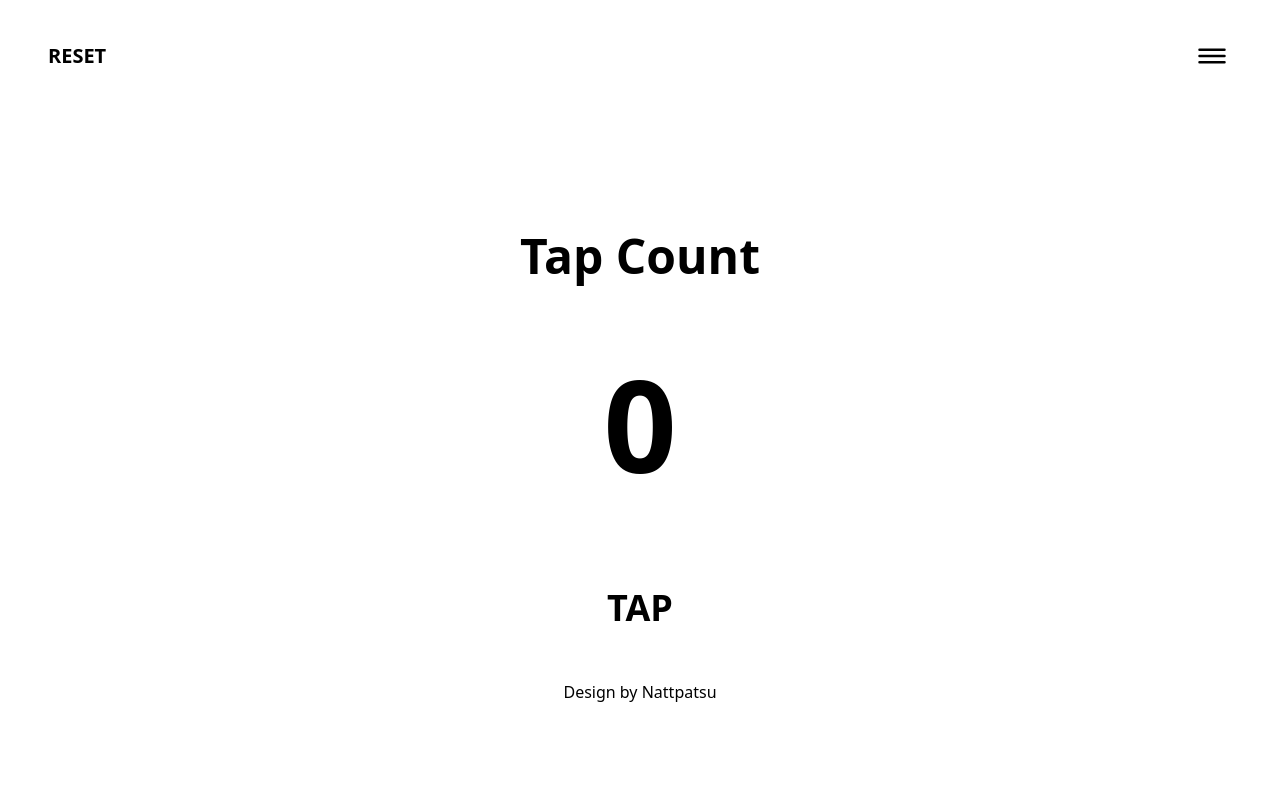
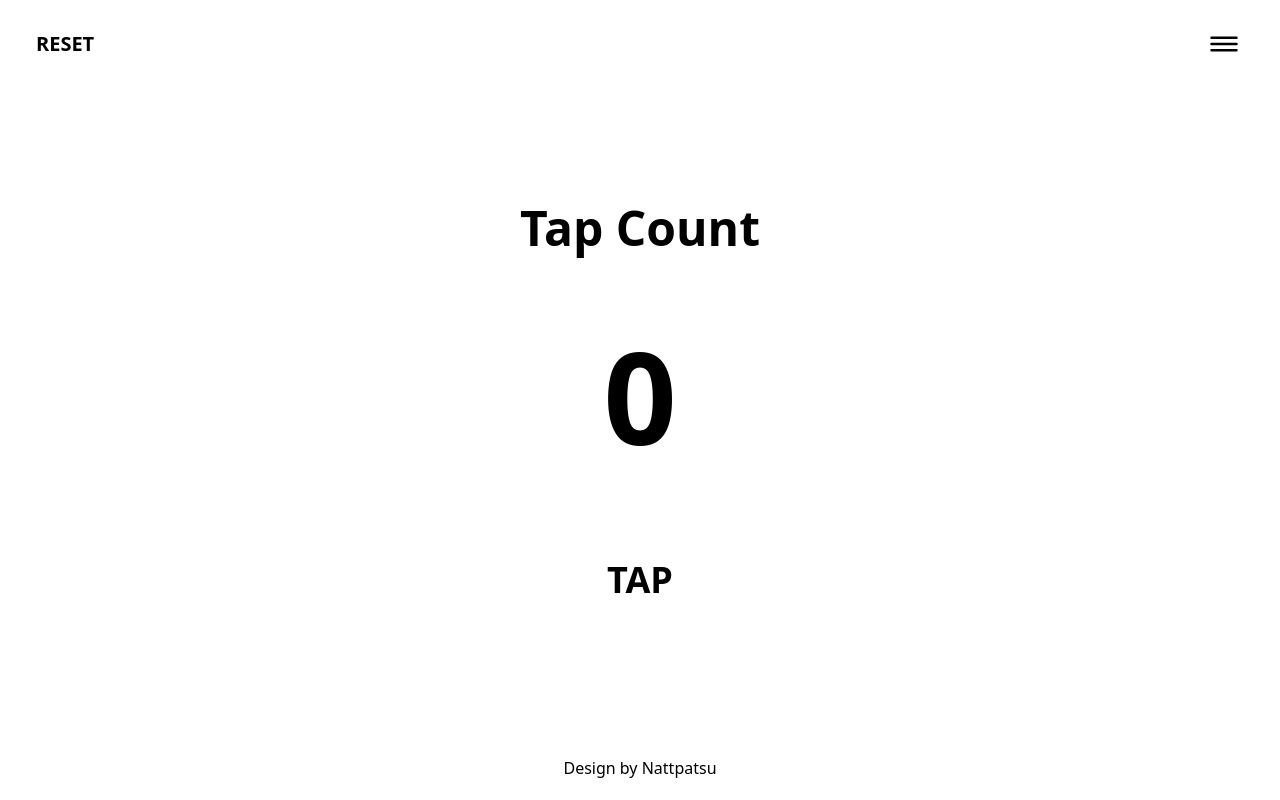
Before and after one commit to Nattpatsu/Tap-Count, a plain HTML site: page index.html in a window 1280 px wide. Drawn offline with nearby package versions, Linux system fonts and the light colour scheme.

Commit message:
fix bug resposive

```diff
--- a/index.html
+++ b/index.html
@@ -10,8 +10,8 @@
     <title>Tap Count</title>
   </head>
   <body>
-    <div class="container mx-auto h-screen">
-      <div class="flex flex-row justify-between p-5">
+    <div class="container min-h-screen mx-auto flex flex-col justify-between">
+      <div class="flex flex-row justify-between items-center p-2">
         <button onclick="resetNumber()" class="font-sans font-bold text-xl uppercase px-7 py-4">reset</button>
         <button onclick="test()" class="px-7 py-4">
         <svg
@@ -31,7 +31,7 @@
         </button>
         </svg>
       </div>
-      <div class="flex flex-col gap-20 justify-center items-center mt-30">
+      <div class="flex flex-col gap-20 justify-center items-center">
         <h3 class="font-sans font-bold text-5xl capitalize text-black">
           tap count
         </h3>
@@ -43,7 +43,7 @@
           tap
         </button>
       </div>
-      <footer class="flex flex-col justify-end items-center mt-8">
+      <footer class="flex flex-col justify-end items-center m-5">
         <a href="https://github.com/nattpatsu" target="_blank" class="font-sans text-base">Design by Nattpatsu</a>
       </footer>
     </div>
```
